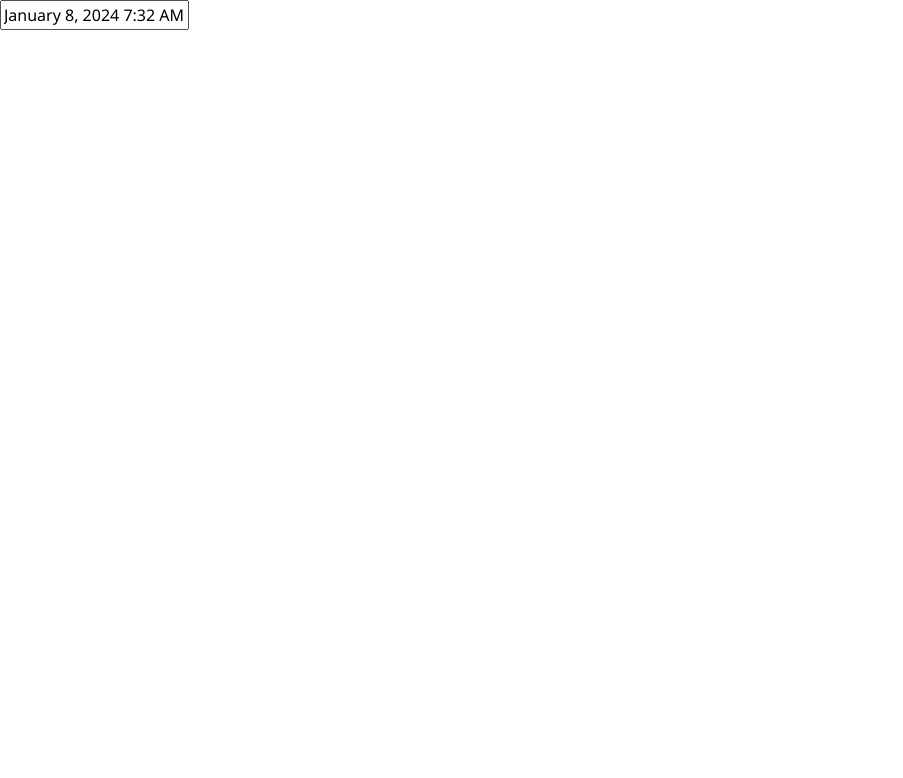
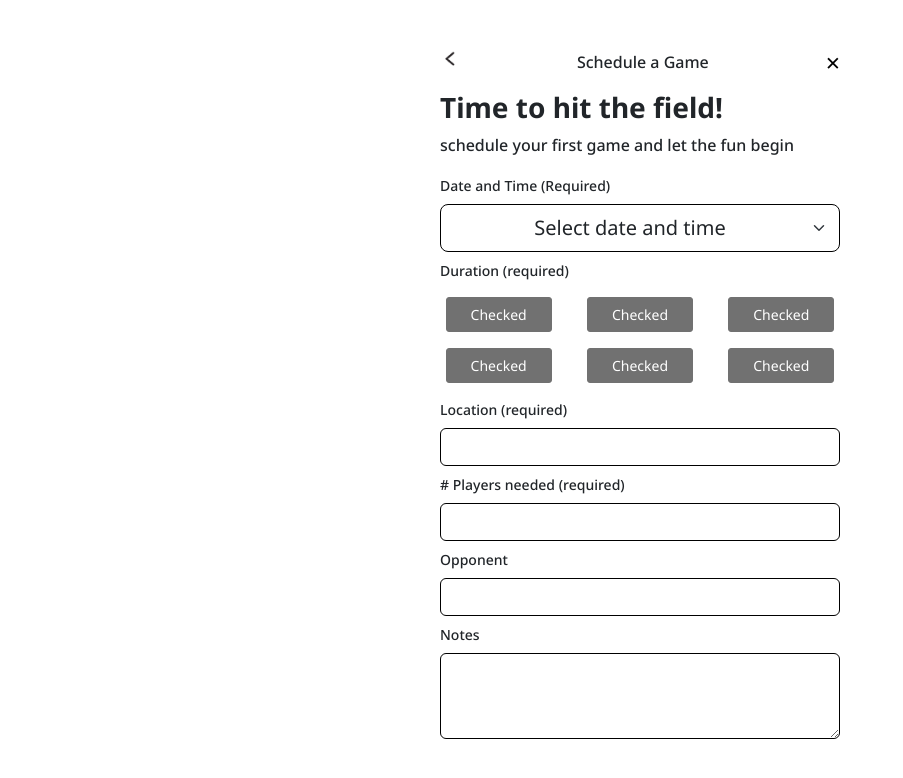
Before and after one commit to Co-Lab-You-Belong-in-Tech/GamePlanr, a React (Vite) app: page /schedule-game in a window 1280 px wide. Shown: the top 778 px of the page, without its empty margins (0-903 px from the left). Built offline with nearby package versions, Linux system fonts and the light colour scheme.

Commit message:
worked on the schedule page and made some changes to the create a team page

```diff
--- a/package.json
+++ b/package.json
@@ -12,6 +12,7 @@
   "dependencies": {
     "@pinwheel/react-modal": "^3.0.0",
     "firebase": "^10.7.1",
+    "prop-types": "^15.8.1",
     "react": "^18.2.0",
     "react-datepicker": "^4.25.0",
     "react-dom": "^18.2.0",
--- a/src/App.css
+++ b/src/App.css
@@ -132,8 +132,44 @@ footer .welcome a {
   outline: none;
 }
 
+.react-datepicker-wrapper {
+  display: block;
+  padding: 0;
+  border: 0;
+}
 
+.btn-info {
+  border-radius: 3px;
+  color: white;
+  background-color: #717171;
+  --bs-btn-color: white;
+  --bs-btn-bg: #717171;
+  --bs-btn-border-color: #717171;
+  --bs-btn-hover-color: white;
+  --bs-btn-hover-bg: #717171;
+  --bs-btn-hover-border-color: #717171;
+  --bs-btn-focus-shadow-rgb: 11,172,204;
+  --bs-btn-active-color: white;
+  --bs-btn-active-bg: #717171;
+  --bs-btn-active-border-color: transparent;
+  --bs-btn-active-shadow: inset 0 3px 5px rgba(0, 0, 0, 0.125);
+}
 
+.btn-info:hover {
+  color: white;
+  background-color: #717171;
+}
+
+.btn-check:checked+.btn, .btn.active, .btn.show, .btn:first-child:active, :not(.btn-check)+.btn:active {
+    color: var(--bs-btn-active-color);
+    background-color: #E5FF9C;
+}
+
+.form-control {
+  border-style: solid;
+  border-color: black;
+  border-width: 1px;
+}
 
 @media only screen and (max-width: 600px) {
   .fs-1 {
@@ -146,3 +182,16 @@ footer .welcome a {
     font-size: 20px !important;
   }
 }
+
+@media only screen and (max-width: 420px) {
+  .btn-outline-secondary {
+  font-weight: 500;
+  color: black;
+  display: block;
+  padding: 10px 10px;
+  margin: 5px;
+  border-radius: 50px;
+  border-width: 2px;
+  border-color: #5F6367;
+}
+}
--- a/src/views/CreateTeam.jsx
+++ b/src/views/CreateTeam.jsx
@@ -158,6 +158,7 @@ const CreateTeam = () => {
                   <input
                     type="text"
                     className="form-control"
+                    value={teamName}
                     onChange={(event) => setTeamName(event.target.value)}
                   />
                 </div>
@@ -168,6 +169,7 @@ const CreateTeam = () => {
                   <textarea
                     className="form-control"
                     id="teamDescTextarea"
+                    value={teamDesc}
                     onChange={(event) => setTeamDesc(event.target.value)}
                     rows="3"
                   ></textarea>
--- a/src/views/Register.jsx
+++ b/src/views/Register.jsx
@@ -1,11 +1,25 @@
 import { Link } from "react-router-dom";
+import Navbar from "../components/Navbar";
 
 const Register = () => {
   return (
     <div>
-      Register
-      <Link to="/create-team">Create Team</Link>
-      <Link to="/join-team">Join Team</Link>
+      <header className="container">
+        <Navbar />
+        <div
+          className="text-center row mx-auto"
+          style={{ height: "70vh", width: "100%" }}
+        >
+          <div className="col-12">
+            <h1 className="py-3 m-4 fw-bold fs-1">Register Successful</h1>
+            <p className="mx-4">
+              play smarter, not harder, Enhance your soccer tham management,
+              effortlessly organize, and stay connected with your teammates.
+            </p>
+          </div>
+        </div>
+      </header>
+      <Link to="/home" className="btn btn-primary">Continue</Link>
     </div>
   );
 };
--- a/src/views/ScheduleGame.jsx
+++ b/src/views/ScheduleGame.jsx
@@ -1,25 +1,210 @@
-import { useState } from "react";
-import { Link } from "react-router-dom";
+import React, { useState } from "react";
+import { Link, useNavigate } from "react-router-dom";
+
+import PropTypes from "prop-types";
 import DatePicker from "react-datepicker";
 import "react-datepicker/dist/react-datepicker.css";
+import backButton from "../assets/LeftButton.png";
+
+const CustomInput = React.forwardRef(({ value, onClick }, ref) => (
+  <button
+    className="form-select form-select-lg"
+    style={{borderColor: "black"}}
+    onClick={onClick}
+    ref={ref}
+  >
+    {value || "Select date and time"}
+  </button>
+));
+
+CustomInput.displayName = "CustomInput";
 
 const ScheduleGame = () => {
-  const [startDate, setStartDate] = useState(new Date());
+  const [startDate, setStartDate] = useState(null);
+
+  const navigate = useNavigate();
+
+  function goBack() {
+    navigate(-1);
+  }
 
   return (
-    <div>
+    <div className="gameplanr-container">
+      <div className="d-flex justify-content-between">
+        <img
+          src={backButton}
+          alt=""
+          style={{ height: "20px" }}
+          className="img-btn"
+          onClick={goBack}
+        />
+        <p className="">Schedule a Game</p>
+        <button className="close-button mb-3" aria-label="Close">
+          &times;
+        </button>
+      </div>
+      <h3 className="fs-3 fw-bold">Time to hit the field!</h3>
+      <p className="">schedule your first game and let the fun begin</p>
+      <form action="">
+        <label htmlFor="datePickerInput" className="form-label fs-4">
+          Date and Time (Required)
+        </label>
         <DatePicker
           selected={startDate}
           onChange={(date) => setStartDate(date)}
+          id="datePickerInput"
           showTimeSelect
-        timeFormat="h:mm aa"
-        timeIntervals={15}
-        timeCaption="Time"
           dateFormat="MMMM d, yyyy h:mm aa"
-        // Add other props as needed
+          customInput={<CustomInput />}
         />
-
+        <label htmlFor="durationInput" className="form-label fs-4 mt-2">
+          Duration (required)
+        </label>
+        <div
+          className="container text-center p-0 justify-content-evenly"
+          id="durationInput"
+        >
+          <div className="row">
+            <div className="col-4 my-2">
+              <input
+                type="radio"
+                className="btn-check"
+                name="options"
+                id="option1"
+                autoComplete="off"
+              />
+              <label className="btn btn-info fs-4 px-4" htmlFor="option1">
+                Checked
+              </label>
+            </div>
+            <div className="col-4 my-2">
+              <input
+                type="radio"
+                className="btn-check"
+                name="options"
+                id="option2"
+                autoComplete="off"
+              />
+              <label className="btn btn-info fs-4 px-4" htmlFor="option2">
+                Checked
+              </label>
+            </div>
+            <div className="col-4 my-2">
+              <input
+                type="radio"
+                className="btn-check"
+                name="options"
+                id="option3"
+                autoComplete="off"
+              />
+              <label className="btn btn-info fs-4 px-4" htmlFor="option3">
+                Checked
+              </label>
+            </div>
+            <div className="col-4 my-2">
+              <input
+                type="radio"
+                className="btn-check"
+                name="options"
+                id="option4"
+                autoComplete="off"
+              />
+              <label className="btn btn-info fs-4 px-4" htmlFor="option4">
+                Checked
+              </label>
+            </div>
+            <div className="col-4 my-2">
+              <input
+                type="radio"
+                className="btn-check"
+                name="options"
+                id="option5"
+                autoComplete="off"
+              />
+              <label className="btn btn-info fs-4 px-4" htmlFor="option5">
+                Checked
+              </label>
+            </div>
+            <div className="col-4 my-2">
+              <input
+                type="radio"
+                className="btn-check"
+                name="options"
+                id="option6"
+                autoComplete="off"
+              />
+              <label className="btn btn-info fs-4 px-4" htmlFor="option6">
+                Checked
+              </label>
+            </div>
+          </div>
+        </div>
+        <div id="form"></div>
+        <label htmlFor="locationInput" className="form-label fs-4 mt-2">
+          Location (required)
+        </label>
+        <input
+          type="text"
+          className="form-control"
+          id="locationInput"
+          value=""
+          onChange=""
+        />
+        <label htmlFor="playersInput" className="form-label fs-4 mt-2">
+          # Players needed (required)
+        </label>
+        <input
+          type="text"
+          className="form-control"
+          id="playersInput"
+          value=""
+          onChange=""
+        />
+        <label htmlFor="oppnentInput" className="form-label fs-4 mt-2">
+          Opponent
+        </label>
+        <input
+          type="text"
+          className="form-control"
+          id="oppnentInput"
+          value=""
+          onChange=""
+        />
+        <label htmlFor="notesInput" className="form-label fs-4 mt-2">
+          Notes
+        </label>
+        <textarea
+          type="text"
+          className="form-control"
+          id="notesInput"
+          value=""
+          onChange=""
+          rows="3"
+        />
+        {/* {(teamName.length > 0) & (teamDesc.length > 0) ? (
+        //   <button
+        //     className="btn btn-primary btn-lg full-width-button"
+        //     onClick={handleNext}
+        //   >
+        //     Next
+        //   </button>
+        // ) : (
+        //   <button
+        //     className="btn btn-light btn-lg full-width-button"
+        //     onClick={handleNext}
+        //     disabled
+        //   >
+        //     Next
+        //   </button>
+        //  )}*/}
+      </form>
     </div>
   );
 };
 export default ScheduleGame;
+
+
+CustomInput.propTypes = {
+  value: PropTypes.string,
+  onClick: PropTypes.func.isRequired,
+};
--- a/src/views/SignIn.jsx
+++ b/src/views/SignIn.jsx
@@ -1,4 +1,5 @@
 import { Link } from "react-router-dom";
+import Navbar from "../components/Navbar";
 import { useEffect } from "react";
 import { useUserProfile } from "../context/UserProfileContext";
 
@@ -9,8 +10,27 @@ const SignIn = () => {
     console.log("User Profile from Context:", userProfile);
   }, [userProfile]);
 
-  return <div>SignIn
-    <Link to="/home">Sign In</Link>
-  </div>;
+  return (
+    <div>
+      <header className="container">
+        <Navbar />
+        <div
+          className="text-center row mx-auto"
+          style={{ height: "70vh", width: "100%" }}
+        >
+          <div className="col-12">
+            <h1 className="py-3 m-4 fw-bold fs-1">Sign In Successful</h1>
+            <p className="mx-4">
+              play smarter, not harder, Enhance your soccer tham management,
+              effortlessly organize, and stay connected with your teammates.
+            </p>
+          </div>
+        </div>
+      </header>
+      <Link to="/home" className="btn btn-primary">
+        Continue
+      </Link>
+    </div>
+  );
 };
 export default SignIn;
```
Also changed, not shown: src/components/ReactDatePicker.jsx (deleted, +0 -11 lines), src/views/Welcome.jsx (+7 -4 lines), 1 other file (tests, documents, lock files or other folders). Lines whose indentation alone changed are shown as unchanged.
